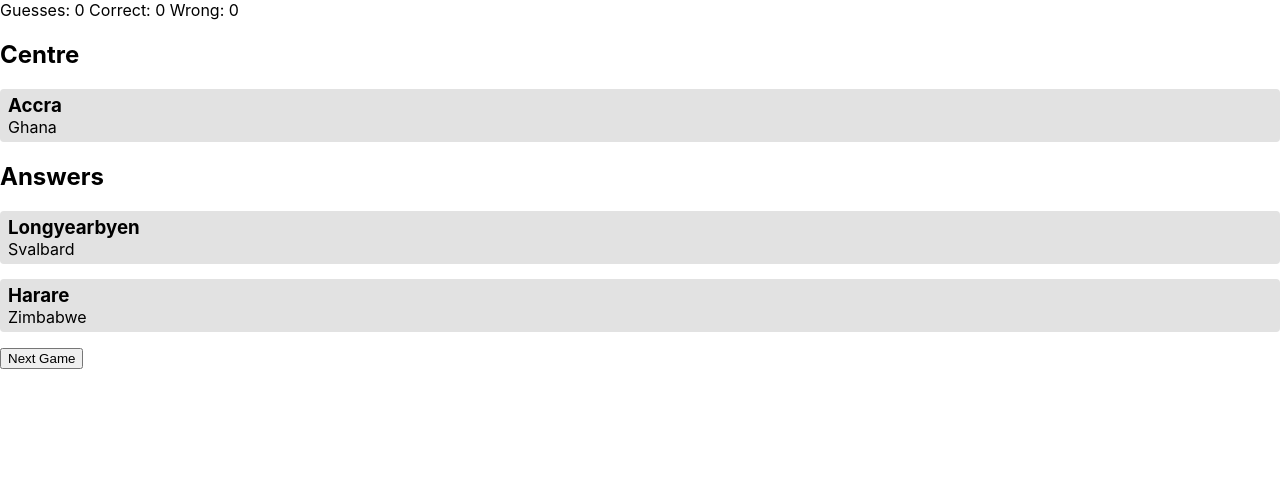
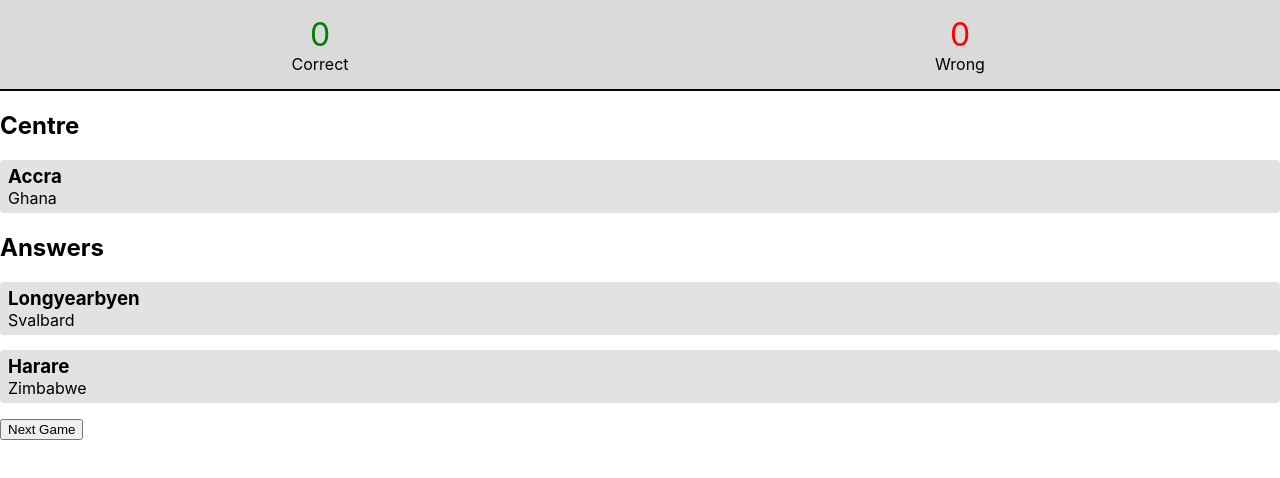
Before and after one commit to JohnAkerman/country-distance, a React (Create React App) app: page / in a window 1280 px wide. Shown: the top 478 px of the page. Built offline with nearby package versions, Linux system fonts and the light colour scheme.

Commit message:
Scoreboard component and block styling

```diff
--- a/src/App.js
+++ b/src/App.js
@@ -3,8 +3,7 @@ import './App.css';
 
 import { distanceBetween, randomBetween } from './lib/helpers'
 
-import Capital from './components/Capital/Capital'
-
+import { Capital, Scoreboard } from './components'
 
 import capitals from './lib/capitalData.json'
 
@@ -118,25 +117,29 @@ class App extends Component {
             guessData.distance = guessDist
             guess.setState({ data: guessData})
 
-            this.setState({
+            this.setState(prevState => ({
                 correct: true,
-                totalAnswers: this.state.totalAnswers + 1,
-                correctAnswers: this.state.correctAnswers + 1
-            })
+                totalAnswers: prevState.totalAnswers + 1,
+                correctAnswers: prevState.correctAnswers + 1
+            }))
         } else {
             let guessData = guess.state.data;
             guessData.correct = false
             guessData.distance = guessDist
             guess.setState({ data: guessData})
 
-            this.setState({ correct: false, totalAnswers: this.state.totalAnswers + 1, wrongAnswers: this.state.wrongAnswers + 1})
+            this.setState(prevState => ({
+                correct: false,
+                totalAnswers: prevState.totalAnswers + 1,
+                wrongAnswers: prevState.wrongAnswers + 1
+            }))
         }
     }
 
   render() {
     return (
         <div className="container">
-            <div>Guesses: {this.state.totalAnswers} Correct: {this.state.correctAnswers} Wrong: {this.state.wrongAnswers}</div>
+            <Scoreboard total={this.state.totalAnswers} correct={this.state.correctAnswers} wrong={this.state.wrongAnswers} />
             <h2>Centre</h2>
             <Capital location={this.state.start.location} data={this.state.start.data} type="question" />
 
--- /dev/null
+++ b/src/components/Scoreboard/Scoreboard.css
@@ -0,0 +1,26 @@
+.scoreboard {
+    width: 100%;
+    text-align: center;
+    background-color: #dadada;
+    border-bottom: 2px solid black;
+    padding: 15px 0;
+}
+
+.scoreboard .figure {
+    font-size: 32px;
+    display: block;
+    margin: 0;
+}
+
+.scoreboard .score {
+    display: inline-block;
+    width: 50%;
+}
+
+.scoreboard .correct .figure {
+    color: green;
+}
+
+.scoreboard .wrong .figure {
+    color: red;
+}
--- /dev/null
+++ b/src/components/Scoreboard/Scoreboard.js
@@ -0,0 +1,22 @@
+import React, { Component } from 'react'
+import './Scoreboard.css'
+
+class Scoreboard extends Component {
+    render() {
+        return (
+            <div className="scoreboard">
+                <div className="score correct">
+                    <span className="figure">{this.props.correct}</span>
+                    <span className="title">Correct</span>
+                </div>
+
+                <div className="score wrong">
+                    <span className="figure">{this.props.wrong}</span>
+                    <span className="title">Wrong</span>
+                </div>
+            </div>
+        )
+    }
+}
+
+export default Scoreboard
--- /dev/null
+++ b/src/components/index.js
@@ -0,0 +1,2 @@
+export {default as Capital} from './Capital/Capital'
+export {default as Scoreboard} from './Scoreboard/Scoreboard'
```
